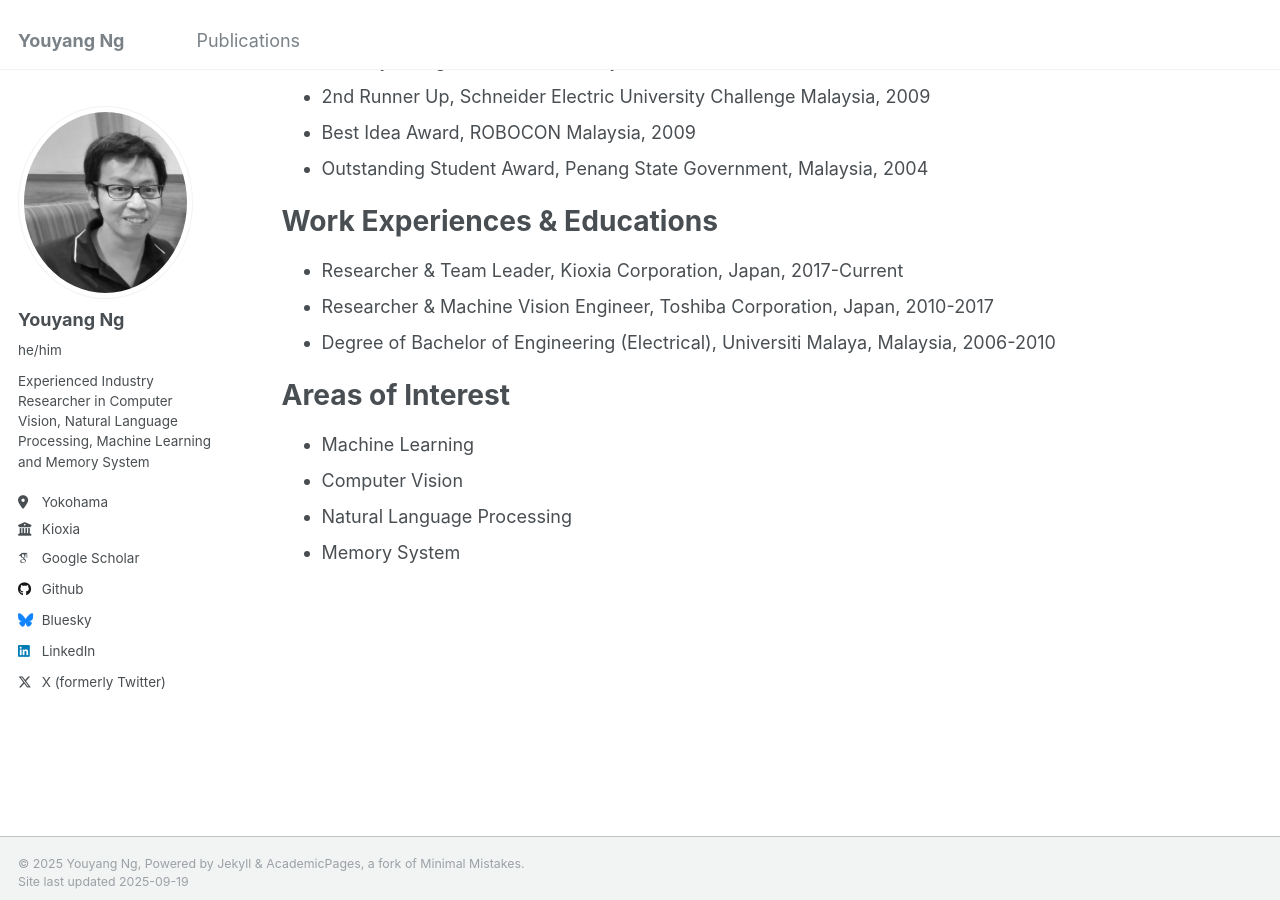
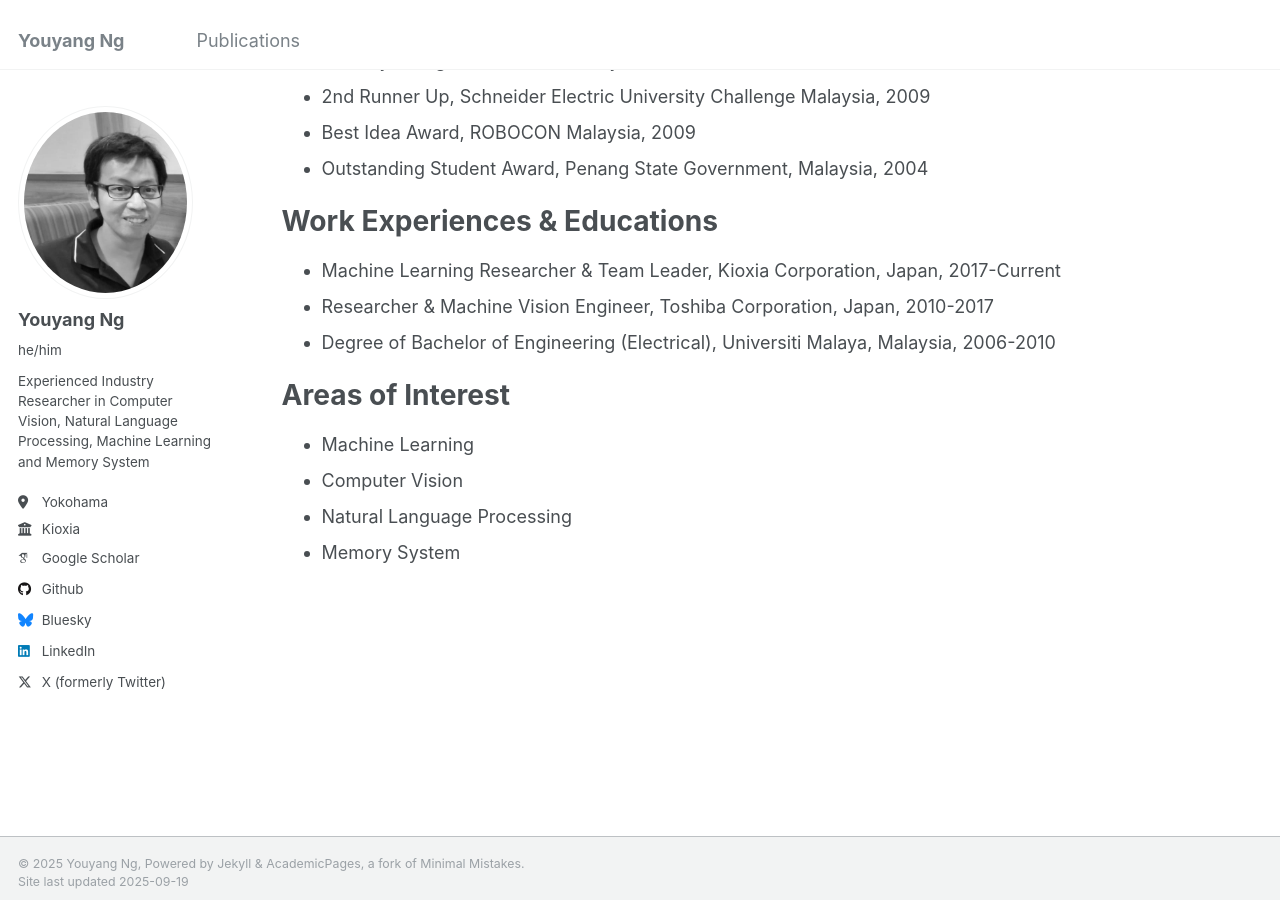
Before and after one commit to yy29/yy29.github.io, a Jekyll site: the page built from _pages/about.md, in a window 1280 px wide and 900 px high, scrolled down 3777 px. Built offline with Jekyll 4.4.1, drawn with Linux system fonts in a browser that asks for light colours; some web fonts are replaced.

Commit message:
Update about.md

```diff
--- a/_pages/about.md
+++ b/_pages/about.md
@@ -124,7 +124,7 @@ Shuhei Iijima, Takuji Ohashi, Yu-Chieh Lin, <ins>Youyang Ng</ins>
 <a id="experiences"></a>
 
 # Work Experiences & Educations
-* Researcher & Team Leader, Kioxia Corporation, Japan, 2017-Current
+* Machine Learning Researcher & Team Leader, Kioxia Corporation, Japan, 2017-Current
 * Researcher & Machine Vision Engineer, Toshiba Corporation, Japan, 2010-2017
 * Degree of Bachelor of Engineering (Electrical), Universiti Malaya, Malaysia, 2006-2010
 
```
